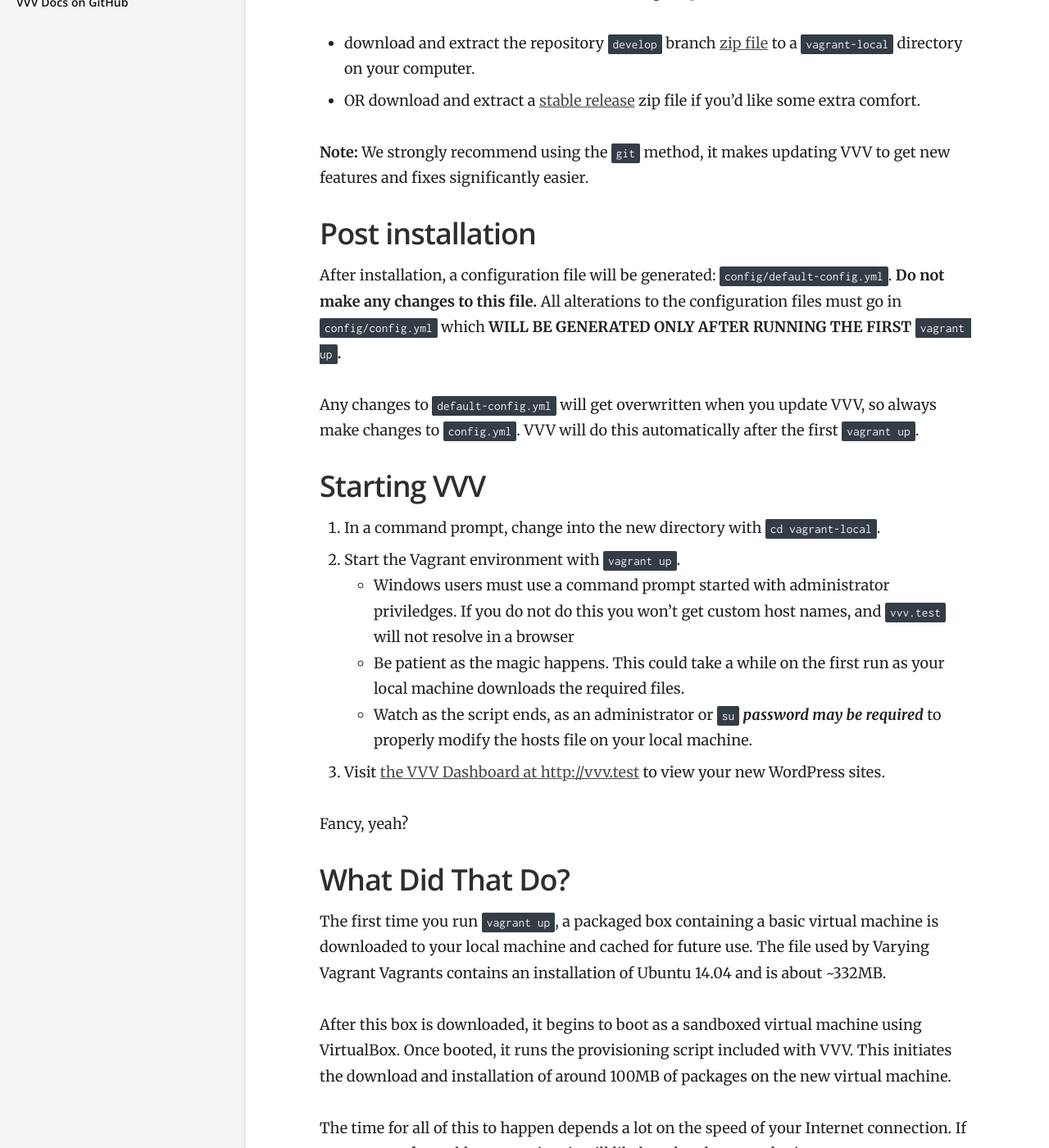
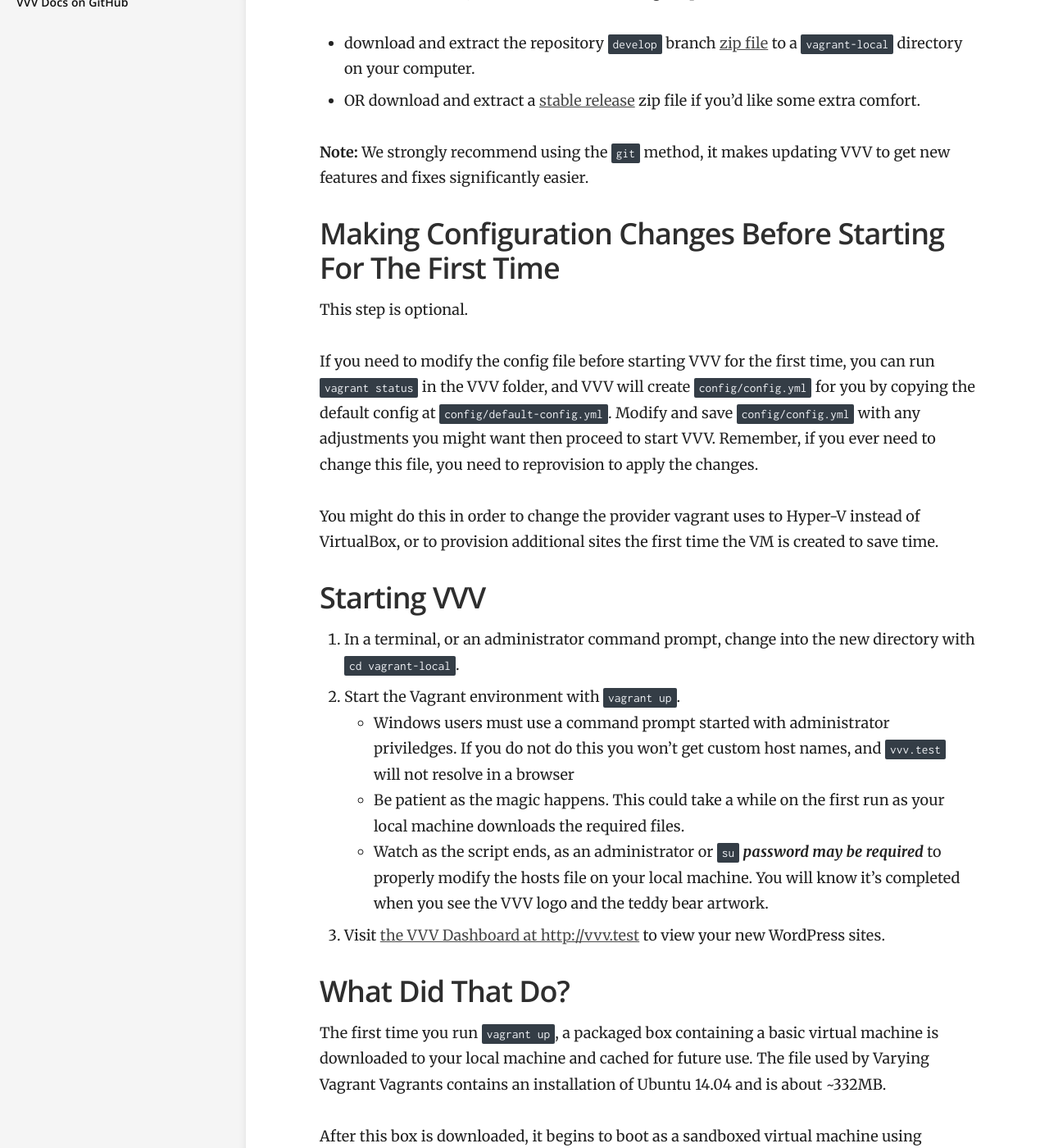
Before and after one commit to Varying-Vagrant-Vagrants/varyingvagrantvagrants.org, a Jekyll site: the page built from docs/en-US/installation/index.md, in a window 1280 px wide and 1400 px high, scrolled down 886 px. Shown: the whole window at 82% size. Built offline with Jekyll 4.4.1, drawn with Linux system fonts in a browser that asks for light colours.

Commit message:
Update index.md

```diff
--- a/docs/en-US/installation/index.md
+++ b/docs/en-US/installation/index.md
@@ -31,22 +31,22 @@ There are 2 methods, both involve downloading a zip file:
 
 **Note:** We strongly recommend using the `git` method, it makes updating VVV to get new features and fixes significantly easier.
 
-## Post installation
+## Making Configuration Changes Before Starting For The First Time
 
-After installation, a configuration file will be generated: `config/default-config.yml`. **Do not make any changes to this file.** All alterations to the configuration files must go in `config/config.yml` which **WILL BE GENERATED ONLY AFTER RUNNING THE FIRST `vagrant up`.**
+This step is optional.
 
-Any changes to `default-config.yml` will get overwritten when you update VVV, so always make changes to `config.yml`.  VVV will do this automatically after the first `vagrant up`.
+If you need to modify the config file before starting VVV for the first time, you can run `vagrant status` in the VVV folder, and VVV will create `config/config.yml` for you by copying the default config at `config/default-config.yml`. Modify and save `config/config.yml` with any adjustments you might want then proceed to start VVV. Remember, if you ever need to change this file, you need to reprovision to apply the changes.
+
+You might do this in order to change the provider vagrant uses to Hyper-V instead of VirtualBox, or to provision additional sites the first time the VM is created to save time.
 
 ## Starting VVV
 
-1. In a command prompt, change into the new directory with `cd vagrant-local`.
+1. In a terminal, or an administrator command prompt, change into the new directory with `cd vagrant-local`.
 1. Start the Vagrant environment with `vagrant up`.
     * Windows users must use a command prompt started with administrator priviledges. If you do not do this you won't get custom host names, and `vvv.test` will not resolve in a browser
     * Be patient as the magic happens. This could take a while on the first run as your local machine downloads the required files.
-    * Watch as the script ends, as an administrator or `su` ***password may be required*** to properly modify the hosts file on your local machine.
+    * Watch as the script ends, as an administrator or `su` ***password may be required*** to properly modify the hosts file on your local machine. You will know it's completed when you see the VVV logo and the teddy bear artwork.
 1. Visit [the VVV Dashboard at http://vvv.test](http://vvv.test) to view your new WordPress sites.
-
-Fancy, yeah?
 
 ## What Did That Do?
 
```
